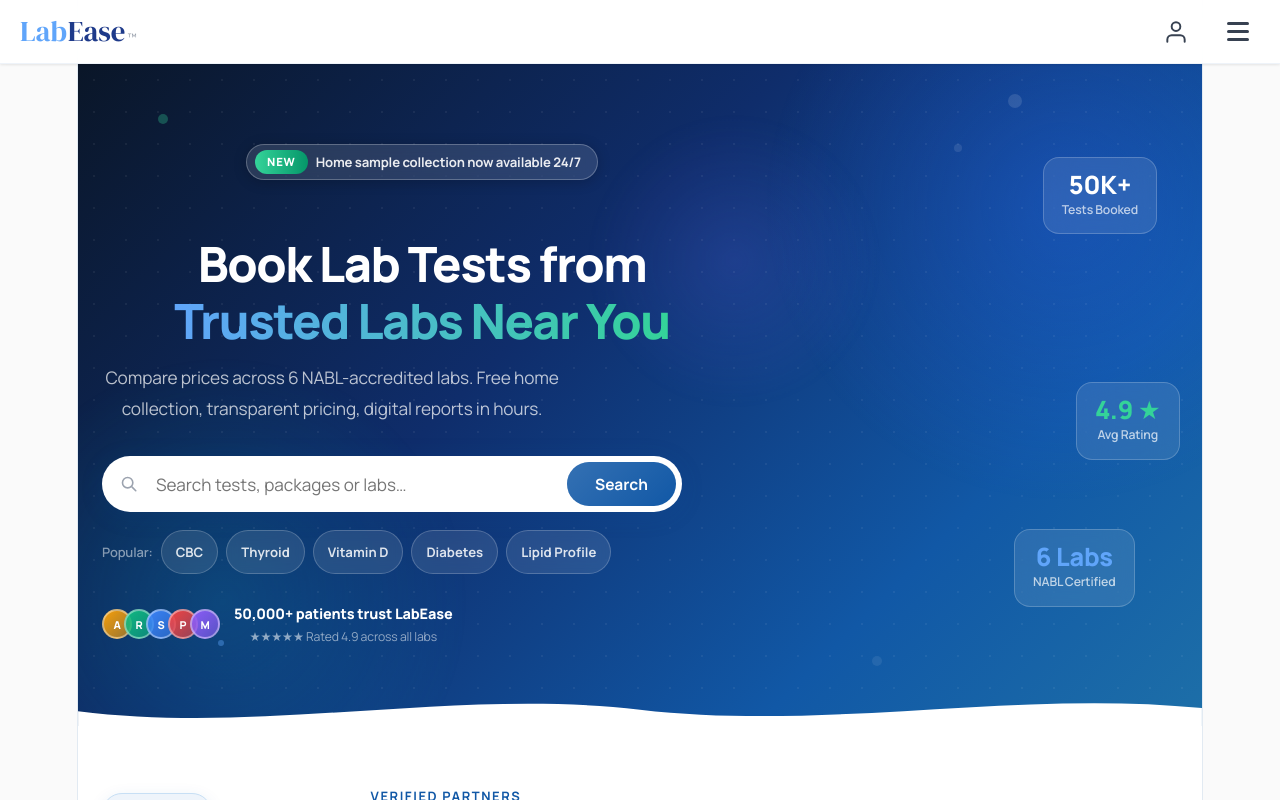
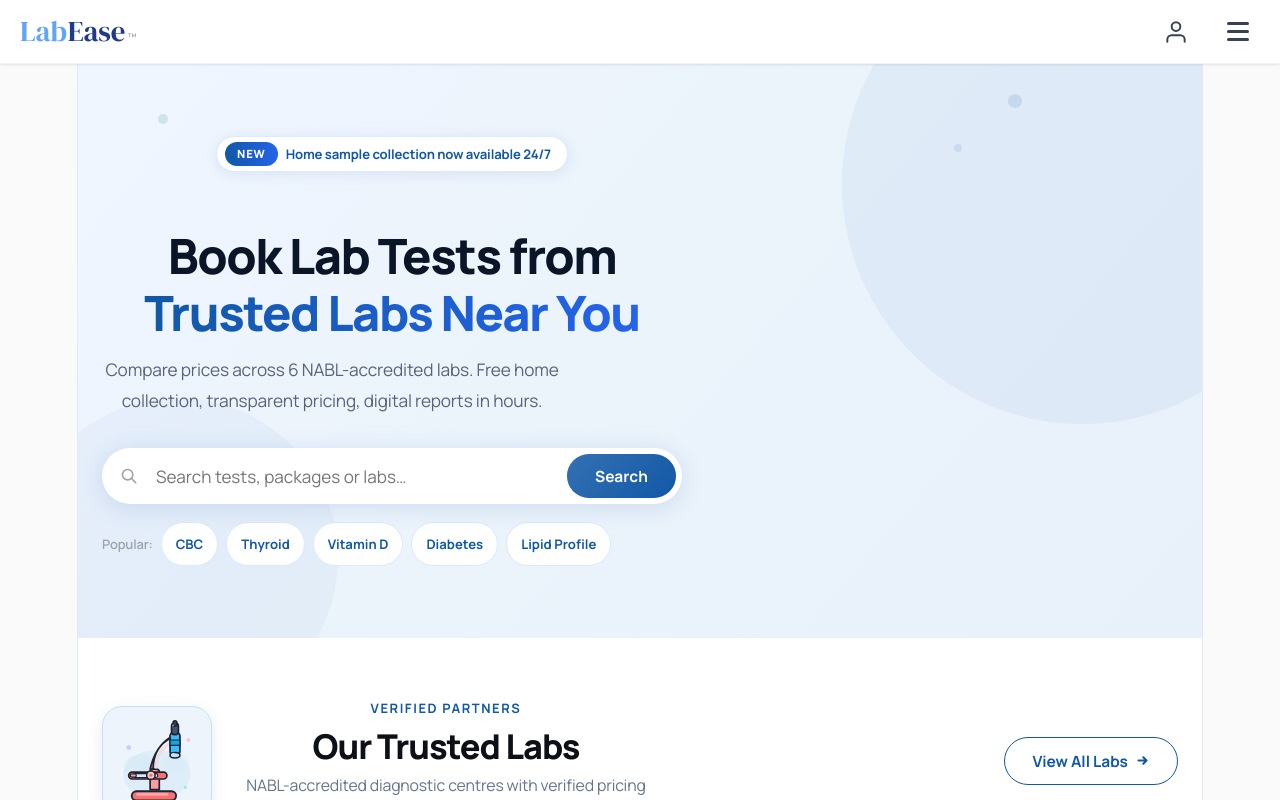
Before and after one commit to azkiahaani2011-dev/labease, a React (Vite) app: page / in a window 1280 px wide. Shown: the top 800 px of the page. Built offline with nearby package versions, Linux system fonts and the light colour scheme.

Commit message:
Revert hero to original; update package card images to relevant photos

```diff
--- a/src/App.jsx
+++ b/src/App.jsx
@@ -2728,54 +2728,31 @@ export default function App() {
     <div>
 
       {/* ── HERO ─────────────────────────────────────────────────── */}
-      <section className="hero-section" style={{ background:"linear-gradient(135deg,#0A1628 0%,#0F2D6B 40%,#1158A6 75%,#1d6fa8 100%)", minHeight:560, position:"relative", overflow:"hidden", display:"flex", alignItems:"center" }}>
-
-        {/* animated mesh blobs */}
-        <div style={{ position:"absolute",right:-160,top:-160,width:600,height:600,borderRadius:"50%",background:"radial-gradient(circle,rgba(37,99,235,.35) 0%,transparent 70%)",pointerEvents:"none",animation:"blobPulse 7s ease-in-out infinite" }}/>
-        <div style={{ position:"absolute",left:-100,bottom:-120,width:480,height:480,borderRadius:"50%",background:"radial-gradient(circle,rgba(6,182,212,.2) 0%,transparent 70%)",pointerEvents:"none",animation:"blobPulse 9s ease-in-out infinite reverse" }}/>
-        <div style={{ position:"absolute",right:"30%",top:"10%",width:280,height:280,borderRadius:"50%",background:"radial-gradient(circle,rgba(99,102,241,.18) 0%,transparent 70%)",pointerEvents:"none",animation:"blobPulse 11s ease-in-out infinite" }}/>
-
-        {/* subtle grid overlay */}
-        <div style={{ position:"absolute",inset:0,backgroundImage:"radial-gradient(rgba(255,255,255,.06) 1px,transparent 1px)",backgroundSize:"32px 32px",pointerEvents:"none" }}/>
-
-        {/* floating stat cards */}
-        <div className="hero-stat-card" style={{ position:"absolute",top:"14%",right:"4%",background:"rgba(255,255,255,.1)",backdropFilter:"blur(16px)",border:"1px solid rgba(255,255,255,.2)",borderRadius:16,padding:"14px 18px",zIndex:3,animation:"floatY 4s ease-in-out infinite" }}>
-          <div style={{ fontSize:"1.4rem",fontWeight:900,color:"#fff",lineHeight:1 }}>50K+</div>
-          <div style={{ fontSize:".68rem",color:"rgba(255,255,255,.7)",fontWeight:600,marginTop:3 }}>Tests Booked</div>
-        </div>
-        <div className="hero-stat-card" style={{ position:"absolute",top:"48%",right:"2%",background:"rgba(255,255,255,.1)",backdropFilter:"blur(16px)",border:"1px solid rgba(255,255,255,.2)",borderRadius:16,padding:"14px 18px",zIndex:3,animation:"floatY 5s ease-in-out infinite 1s" }}>
-          <div style={{ fontSize:"1.4rem",fontWeight:900,color:"#34D399",lineHeight:1 }}>4.9 ★</div>
-          <div style={{ fontSize:".68rem",color:"rgba(255,255,255,.7)",fontWeight:600,marginTop:3 }}>Avg Rating</div>
-        </div>
-        <div className="hero-stat-card" style={{ position:"absolute",bottom:"18%",right:"6%",background:"rgba(255,255,255,.1)",backdropFilter:"blur(16px)",border:"1px solid rgba(255,255,255,.2)",borderRadius:16,padding:"14px 18px",zIndex:3,animation:"floatY 6s ease-in-out infinite .5s" }}>
-          <div style={{ fontSize:"1.4rem",fontWeight:900,color:"#60A5FA",lineHeight:1 }}>6 Labs</div>
-          <div style={{ fontSize:".68rem",color:"rgba(255,255,255,.7)",fontWeight:600,marginTop:3 }}>NABL Certified</div>
-        </div>
-
+      <section className="hero-section" style={{ background:"linear-gradient(130deg,#F0F6FF 0%,#EBF3FB 45%,#E8F0FA 100%)", minHeight:520, position:"relative", overflow:"hidden", display:"flex", alignItems:"center" }}>
         {/* background geometric accents */}
-        <div style={{ position:"absolute",right:180,top:30,width:14,height:14,borderRadius:"50%",background:"#fff",opacity:.12,pointerEvents:"none" }}/>
-        <div style={{ position:"absolute",right:240,top:80,width:8,height:8,borderRadius:"50%",background:"#fff",opacity:.1,pointerEvents:"none" }}/>
-        <div style={{ position:"absolute",left:80,top:50,width:10,height:10,borderRadius:"50%",background:"#34D399",opacity:.3,pointerEvents:"none" }}/>
-        <div style={{ position:"absolute",left:140,bottom:80,width:6,height:6,borderRadius:"50%",background:"#60A5FA",opacity:.4,pointerEvents:"none" }}/>
-        <div style={{ position:"absolute",right:320,bottom:60,width:10,height:10,borderRadius:"50%",background:"#fff",opacity:.08,pointerEvents:"none" }}/>
-
-        <div className="hero-content" style={{ maxWidth:1600,margin:"0 auto",position:"relative",zIndex:2,paddingTop:80,paddingBottom:80,paddingLeft:24,paddingRight:24,width:"100%",boxSizing:"border-box",display:"grid",gridTemplateColumns:"1fr",alignItems:"center",gap:40 }}>
+        <div style={{ position:"absolute",right:-120,top:-120,width:480,height:480,borderRadius:"50%",background:"rgba(17,88,166,.05)",pointerEvents:"none" }}/>
+        <div style={{ position:"absolute",left:-60,bottom:-80,width:320,height:320,borderRadius:"50%",background:"rgba(17,88,166,.04)",pointerEvents:"none" }}/>
+        <div style={{ position:"absolute",right:180,top:30,width:14,height:14,borderRadius:"50%",background:"#1158A6",opacity:.12,pointerEvents:"none" }}/>
+        <div style={{ position:"absolute",right:240,top:80,width:8,height:8,borderRadius:"50%",background:"#1158A6",opacity:.1,pointerEvents:"none" }}/>
+        <div style={{ position:"absolute",left:80,top:50,width:10,height:10,borderRadius:"50%",background:"#059669",opacity:.15,pointerEvents:"none" }}/>
+
+        <div className="hero-content" style={{ maxWidth:1600,margin:"0 auto",position:"relative",zIndex:2,paddingTop:72,paddingBottom:72,paddingLeft:24,paddingRight:24,width:"100%",boxSizing:"border-box",display:"grid",gridTemplateColumns:"1fr",alignItems:"center",gap:40 }}>
           {/* ── LEFT: text content ── */}
-          <div style={{ maxWidth:640,width:"100%",boxSizing:"border-box" }}>
+          <div style={{ maxWidth:580,width:"100%",boxSizing:"border-box" }}>
             {/* eyebrow pill */}
-            <div style={{ display:"inline-flex",alignItems:"center",gap:8,background:"rgba(255,255,255,.12)",backdropFilter:"blur(8px)",borderRadius:50,padding:"5px 16px 5px 8px",marginBottom:24,boxShadow:"0 2px 14px rgba(0,0,0,.2)",border:"1px solid rgba(255,255,255,.25)",maxWidth:"100%",flexWrap:"wrap" }}>
-              <span style={{ background:"linear-gradient(90deg,#34D399,#059669)",borderRadius:50,padding:"3px 12px",fontSize:".63rem",fontWeight:800,color:"#fff",letterSpacing:".07em",flexShrink:0 }}>NEW</span>
-              <span style={{ color:"rgba(255,255,255,.9)",fontSize:".73rem",fontWeight:700 }}>Home sample collection now available 24/7</span>
+            <div style={{ display:"inline-flex",alignItems:"center",gap:8,background:"#fff",borderRadius:50,padding:"5px 16px 5px 8px",marginBottom:24,boxShadow:"0 2px 14px rgba(17,88,166,.1)",border:"1px solid #DBEAFE",maxWidth:"100%",flexWrap:"wrap" }}>
+              <span style={{ background:"linear-gradient(90deg,#1158A6,#2563EB)",borderRadius:50,padding:"3px 12px",fontSize:".63rem",fontWeight:800,color:"#fff",letterSpacing:".07em",flexShrink:0 }}>NEW</span>
+              <span style={{ color:"#1158A6",fontSize:".73rem",fontWeight:700 }}>Home sample collection now available 24/7</span>
             </div>
 
             {/* headline */}
-            <h1 style={{ fontFamily:"'Manrope',sans-serif",fontSize:"clamp(1.85rem,3.8vw,2.85rem)",color:"#fff",lineHeight:1.16,marginBottom:14,fontWeight:900,letterSpacing:"-.03em" }}>
+            <h1 style={{ fontFamily:"'Manrope',sans-serif",fontSize:"clamp(1.85rem,3.8vw,2.85rem)",color:"#0A1628",lineHeight:1.16,marginBottom:14,fontWeight:900,letterSpacing:"-.03em" }}>
               Book Lab Tests from<br/>
-              <span style={{ background:"linear-gradient(90deg,#60A5FA 0%,#34D399 100%)",WebkitBackgroundClip:"text",WebkitTextFillColor:"transparent",backgroundClip:"text" }}>Trusted Labs Near You</span>
+              <span style={{ background:"linear-gradient(90deg,#1158A6 0%,#2563EB 100%)",WebkitBackgroundClip:"text",WebkitTextFillColor:"transparent",backgroundClip:"text" }}>Trusted Labs Near You</span>
             </h1>
 
             {/* sub */}
-            <p style={{ color:"rgba(255,255,255,.72)",fontSize:".96rem",lineHeight:1.78,marginBottom:32,maxWidth:460 }}>
+            <p style={{ color:"#5A6478",fontSize:".96rem",lineHeight:1.78,marginBottom:32,maxWidth:460 }}>
               Compare prices across 6 NABL-accredited labs. Free home collection, transparent pricing, digital reports in hours.
             </p>
 
@@ -2784,30 +2761,15 @@ export default function App() {
 
             {/* quick chips */}
             <div style={{ display:"flex",gap:8,marginTop:18,flexWrap:"wrap",alignItems:"center" }}>
-              <span style={{ fontSize:".72rem",color:"rgba(255,255,255,.5)",fontWeight:600 }}>Popular:</span>
+              <span style={{ fontSize:".72rem",color:"#9CA3AF",fontWeight:600 }}>Popular:</span>
               {["CBC","Thyroid","Vitamin D","Diabetes","Lipid Profile"].map(t=>(
                 <button key={t} onClick={()=>{ setLabQ(t); navTo("labs"); }}
-                  style={{ background:"rgba(255,255,255,.1)",border:"1px solid rgba(255,255,255,.2)",borderRadius:50,padding:"5px 14px",fontSize:".73rem",fontWeight:700,color:"rgba(255,255,255,.85)",cursor:"pointer",fontFamily:"'Manrope',sans-serif",transition:"all .14s",backdropFilter:"blur(6px)" }}
-                  onMouseEnter={e=>{ e.currentTarget.style.background="rgba(255,255,255,.25)"; e.currentTarget.style.color="#fff"; }}
-                  onMouseLeave={e=>{ e.currentTarget.style.background="rgba(255,255,255,.1)"; e.currentTarget.style.color="rgba(255,255,255,.85)"; }}>
+                  style={{ background:"#fff",border:"1px solid #DBEAFE",borderRadius:50,padding:"5px 14px",fontSize:".73rem",fontWeight:700,color:"#1158A6",cursor:"pointer",fontFamily:"'Manrope',sans-serif",transition:"all .14s" }}
+                  onMouseEnter={e=>{ e.currentTarget.style.background="#1158A6"; e.currentTarget.style.color="#fff"; e.currentTarget.style.borderColor="#1158A6"; }}
+                  onMouseLeave={e=>{ e.currentTarget.style.background="#fff"; e.currentTarget.style.color="#1158A6"; e.currentTarget.style.borderColor="#DBEAFE"; }}>
                   {t}
                 </button>
               ))}
-            </div>
-
-            {/* trust strip */}
-            <div style={{ display:"flex",alignItems:"center",gap:14,marginTop:28,flexWrap:"wrap" }}>
-              <div style={{ display:"flex" }}>
-                {["#F59E0B","#10B981","#3B82F6","#EF4444","#8B5CF6"].map((c,i)=>(
-                  <div key={i} style={{ width:30,height:30,borderRadius:"50%",background:`linear-gradient(135deg,${c},${c}99)`,border:"2px solid rgba(255,255,255,.4)",marginLeft:i>0?-8:0,display:"flex",alignItems:"center",justifyContent:"center",fontSize:".6rem",fontWeight:800,color:"#fff" }}>
-                    {["A","R","S","P","M"][i]}
-                  </div>
-                ))}
-              </div>
-              <div>
-                <div style={{ color:"#fff",fontWeight:800,fontSize:".8rem" }}>50,000+ patients trust LabEase</div>
-                <div style={{ color:"rgba(255,255,255,.55)",fontSize:".68rem",marginTop:1 }}>★★★★★ Rated 4.9 across all labs</div>
-              </div>
             </div>
 
           </div>
@@ -2947,12 +2909,6 @@ export default function App() {
 
         </div>
 
-        {/* wave divider */}
-        <div style={{ position:"absolute",bottom:-1,left:0,right:0,lineHeight:0,pointerEvents:"none" }}>
-          <svg viewBox="0 0 1440 60" fill="none" xmlns="http://www.w3.org/2000/svg" style={{ width:"100%",display:"block" }}>
-            <path d="M0,40 C240,70 480,10 720,38 C960,66 1200,12 1440,36 L1440,60 L0,60 Z" fill="#fff"/>
-          </svg>
-        </div>
       </section>
 
 
@@ -2985,11 +2941,11 @@ export default function App() {
           <div className="featured-grid" style={{ display:"grid", gridTemplateColumns:`repeat(${gridCols},1fr)`, gap:gridCols===2?10:16 }}>
             {[
               { title:"Full Body Checkup",  sub:"65+ Tests · NABL Certified",   price:1999, mrp:3499, off:43, badge:"Most Popular",  badgeColor:"#EF4444", img:"https://images.unsplash.com/photo-1631815588090-d4bfec5b1ccb?w=700&q=85&auto=format&fit=crop" },
-              { title:"Diabetes Care",      sub:"12 Tests · NABL Certified",    price:399,  mrp:899,  off:56, badge:"55% OFF",       badgeColor:"#EA580C", img:"https://images.unsplash.com/photo-1666214280391-8ff5bd3d0bf0?w=700&q=85&auto=format&fit=crop" },
+              { title:"Diabetes Care",      sub:"12 Tests · NABL Certified",    price:399,  mrp:899,  off:56, badge:"55% OFF",       badgeColor:"#EA580C", img:"https://images.unsplash.com/photo-1559757148-5c350d0d3c56?w=700&q=85&auto=format&fit=crop" },
               { title:"Heart Health",       sub:"22 Tests · NABL Certified",    price:1799, mrp:2999, off:40, badge:"Cardiology",    badgeColor:"#1158A6", img:"https://images.unsplash.com/photo-1628348068343-c6a848d2b6dd?w=700&q=85&auto=format&fit=crop" },
-              { title:"Thyroid Profile",    sub:"T3, T4, TSH · NABL Certified", price:399,  mrp:799,  off:50, badge:"NABL",          badgeColor:"#0369A1", img:"https://images.unsplash.com/photo-1579154204601-01588f351e67?w=700&q=85&auto=format&fit=crop" },
-              { title:"Women's Wellness",   sub:"40+ Tests · NABL Certified",   price:2299, mrp:3999, off:43, badge:"For Women",     badgeColor:"#9333EA", img:"https://images.unsplash.com/photo-1622253692010-333f2da6031d?w=700&q=85&auto=format&fit=crop" },
-              { title:"Senior Citizen",     sub:"55+ Tests · NABL Certified",   price:2499, mrp:4499, off:44, badge:"45% OFF",       badgeColor:"#EA580C", img:"https://images.unsplash.com/photo-1612349317150-e413f6a5b16d?w=700&q=85&auto=format&fit=crop" },
+              { title:"Thyroid Profile",    sub:"T3, T4, TSH · NABL Certified", price:399,  mrp:799,  off:50, badge:"NABL",          badgeColor:"#0369A1", img:"https://images.unsplash.com/photo-1576091160399-112ba8d25d1d?w=700&q=85&auto=format&fit=crop" },
+              { title:"Women's Wellness",   sub:"40+ Tests · NABL Certified",   price:2299, mrp:3999, off:43, badge:"For Women",     badgeColor:"#9333EA", img:"https://images.unsplash.com/photo-1516841273335-e39b37888115?w=700&q=85&auto=format&fit=crop" },
+              { title:"Senior Citizen",     sub:"55+ Tests · NABL Certified",   price:2499, mrp:4499, off:44, badge:"45% OFF",       badgeColor:"#EA580C", img:"https://images.unsplash.com/photo-1581579438747-1dc8d17bbce4?w=700&q=85&auto=format&fit=crop" },
             ].map((pkg,i)=>(
               <div key={pkg.title}
                 style={{ background:"#fff",borderRadius:20,overflow:"hidden",cursor:"pointer",display:"flex",flexDirection:"column",boxShadow:"0 2px 16px rgba(0,0,0,.06)",transition:"all .25s ease",border:"1px solid #F1F5F9" }}
```
